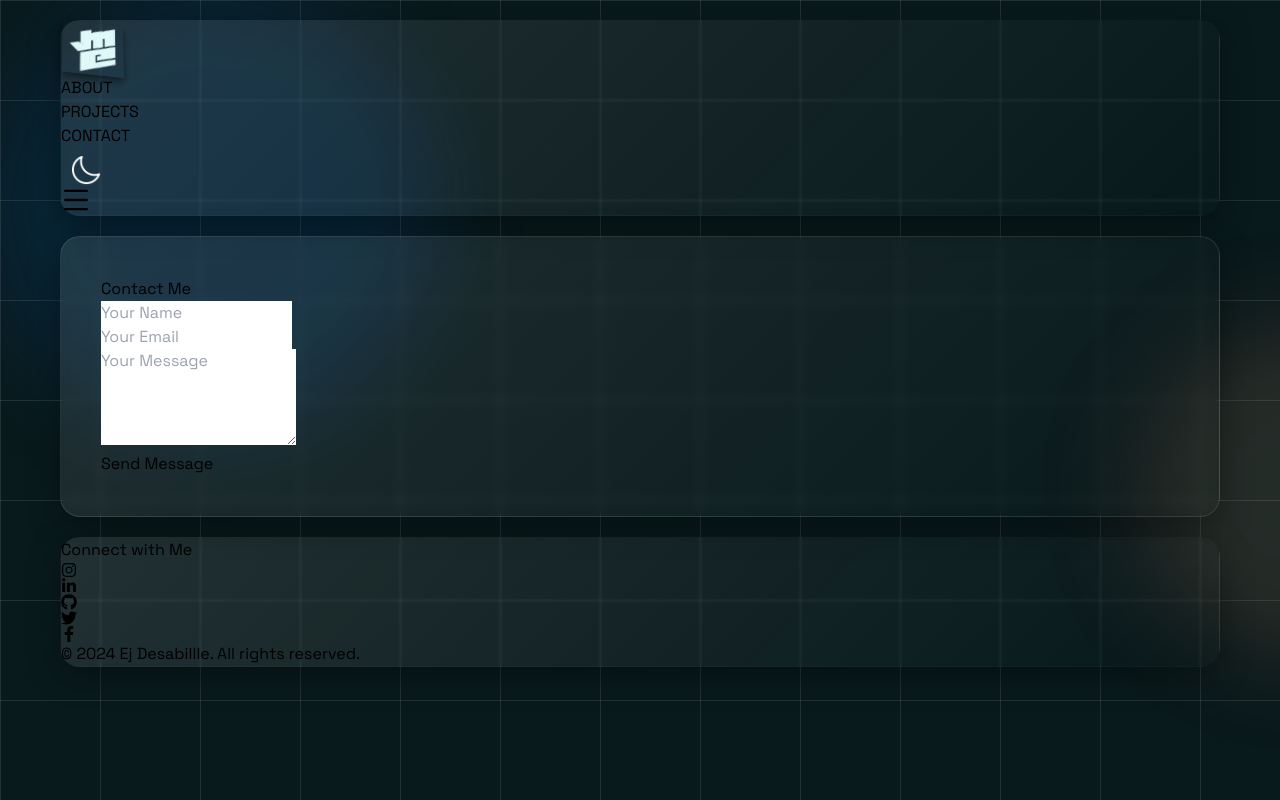
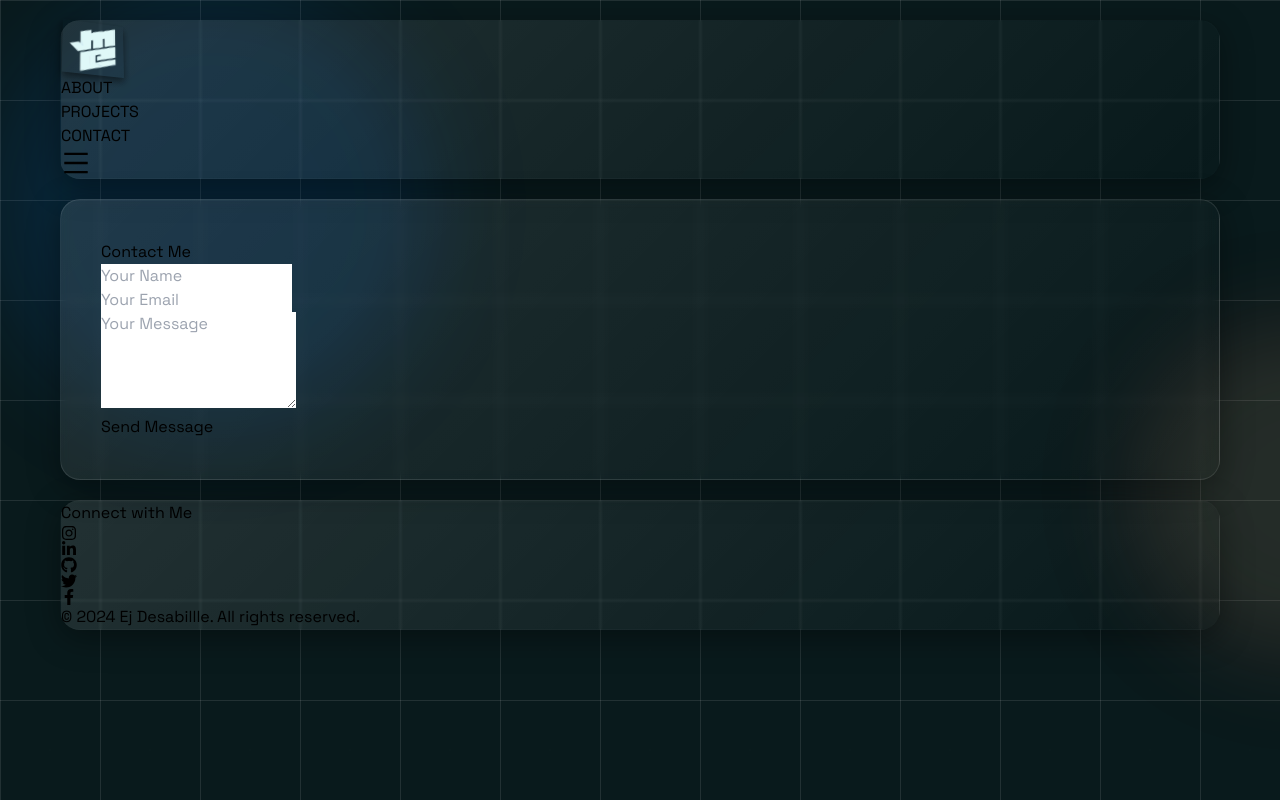
Before and after one commit to jh-jazer/My-Web-Portfolio, a React (Vite) app: page /contacts in a window 1280 px wide. Built offline with nearby package versions, Linux system fonts and the light colour scheme.

Commit message:
Update portfolio with recent changes

```diff
--- a/src/components/Navbar.jsx
+++ b/src/components/Navbar.jsx
@@ -1,7 +1,6 @@
 import React, { useState, useEffect, useRef } from 'react';
 import { AiOutlineClose, AiOutlineMenu } from 'react-icons/ai';
 import logo from '../assets/logoi.png';
-import nightmod1 from '../assets/nightmod1.png';
 import { Link } from "react-router-dom";
 
 const Navbar = () => {
@@ -51,12 +50,7 @@ const Navbar = () => {
         <li className='p-3 hover:text-white transition duration-300'>
           <Link to="/contacts">CONTACT</Link>
         </li>
-        <img
-          className='icon cursor-pointer'
-          src={nightmod1}
-          alt='night mode toggle'
-          onClick={handleNightModeClick}
-        />
+
       </ul>
 
       <div onClick={handleNav} className='block md:hidden text-gray-300 fixed right-10 top-8 z-50'>
@@ -85,12 +79,7 @@ const Navbar = () => {
         </div>
       )}
 
-      {/* Night mode feature message */}
-      {showMessage && (
-        <div className="fixed bottom-4 left-1/2 transform -translate-x-1/2 bg-gray-800 text-gray-300 p-4 rounded shadow-lg z-50">
-          This feature is still in development!
-        </div>
-      )}
+
     </div>
   );
 };
```
